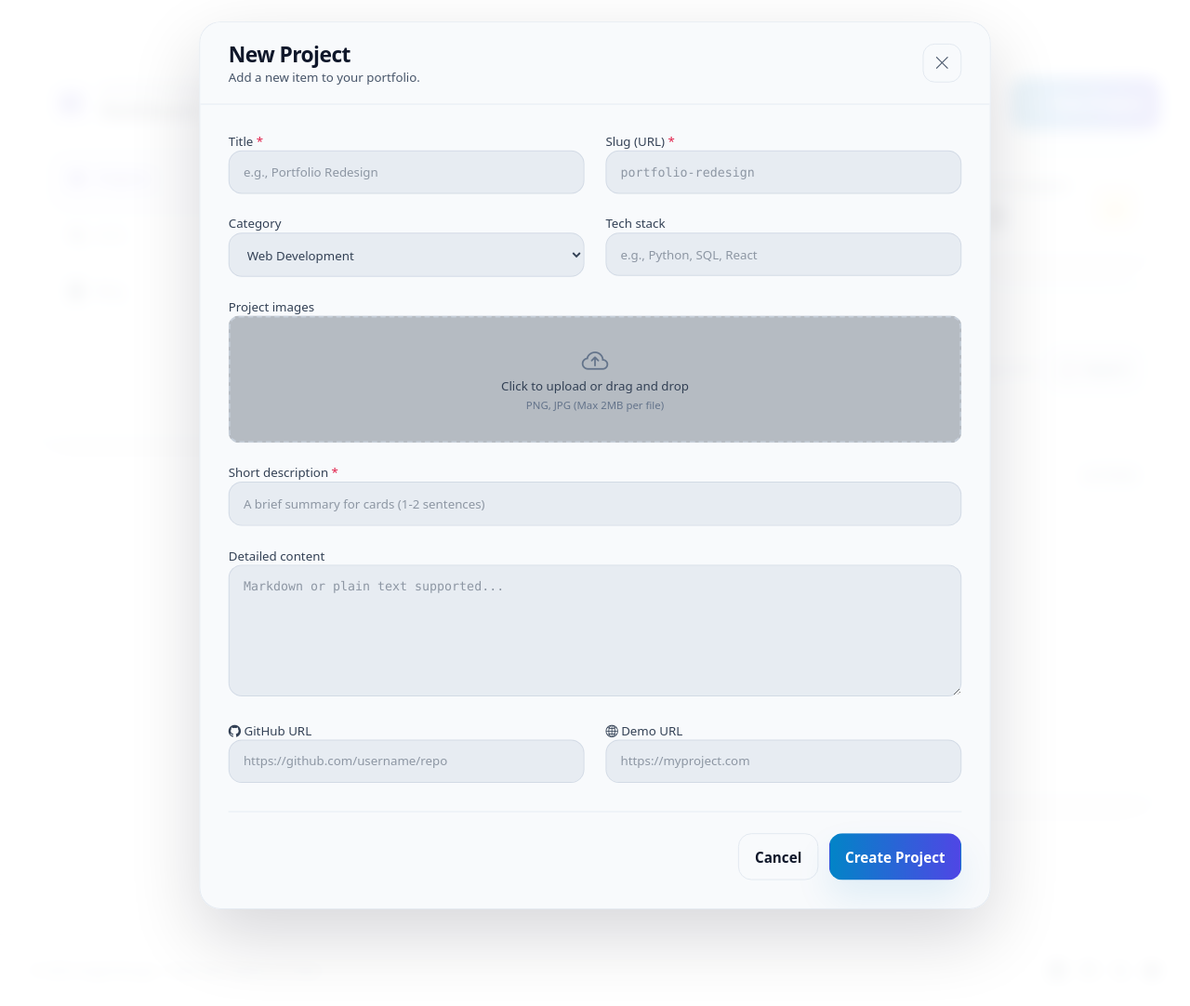
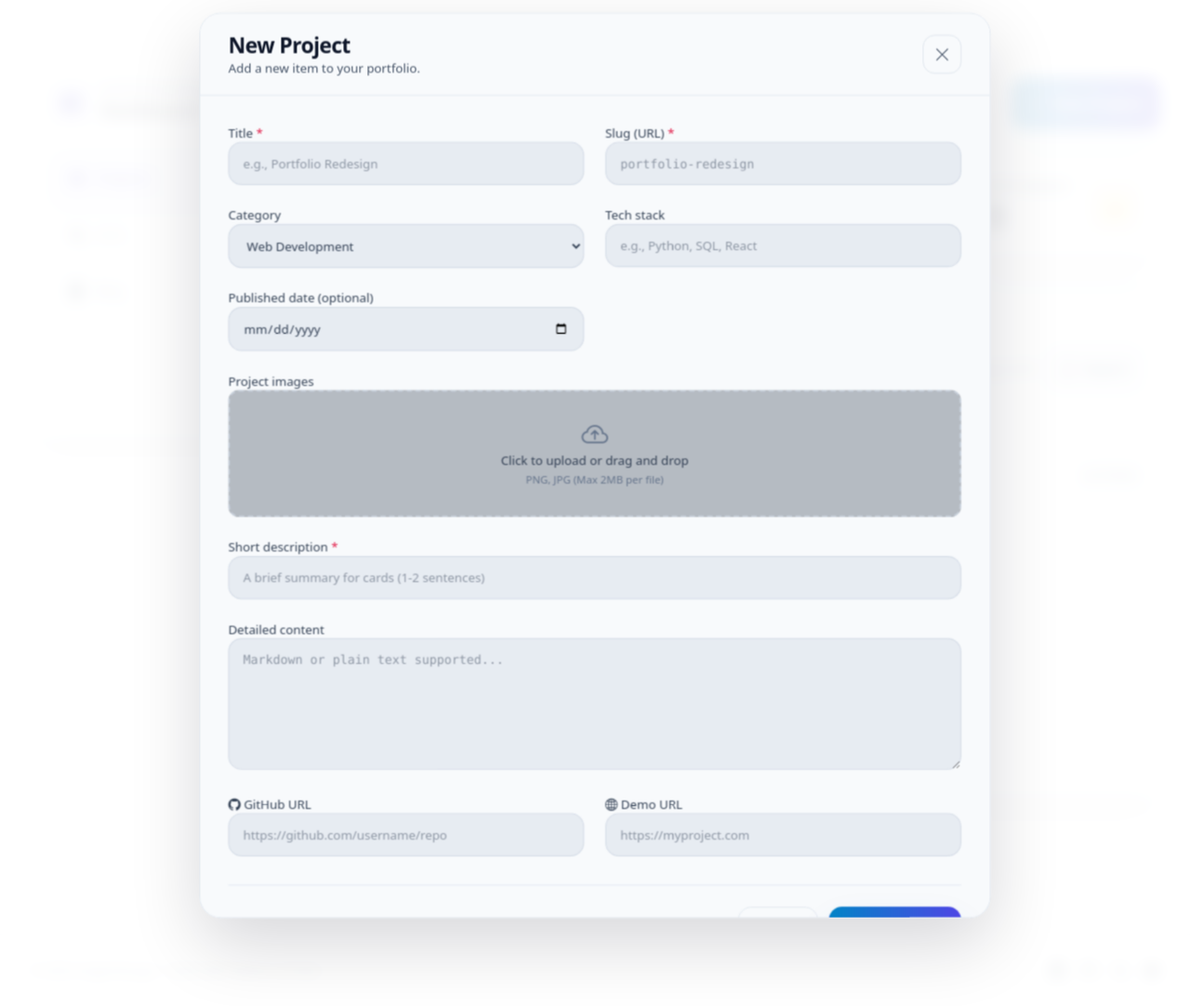
Before and after one commit to angelbvdev/cvweb, a Flask app: page /auth/dashboard in a window 1280 px wide, after a click on "New Project". Shown: the part 81-1163 px from the top of the page at 93% size. Run offline with Flask 3, Linux system fonts and the light colour scheme; the visitor is signed in with stand-in values (Sample User, id 1); data that the repository does not hold is empty; style sheets or scripts are compiled from the project's sources.

Commit message:
checkpoint 2025-12-13_12-55-13

```diff
--- a/app/auth/routes.py
+++ b/app/auth/routes.py
@@ -1,4 +1,4 @@
-from datetime import datetime
+from datetime import datetime, date, timezone
 import os
 from uuid import uuid4
 
@@ -78,6 +78,37 @@ def _upsert_tags(tag_string: str):
             db.session.add(tag)
         tags.append(tag)
     return tags
+
+
+def _parse_optional_publish_datetime(value: str):
+    value = (value or "").strip()
+    if not value:
+        return None
+    try:
+        if "T" in value:
+            dt = datetime.fromisoformat(value)
+        else:
+            d = date.fromisoformat(value)
+            dt = datetime(d.year, d.month, d.day)
+    except ValueError:
+        return None
+    if dt.tzinfo is not None:
+        dt = dt.astimezone(timezone.utc).replace(tzinfo=None)
+    return dt
+
+
+def _preserve_time_if_date_only(input_value: str, parsed_dt: datetime | None, existing_dt: datetime | None):
+    if not parsed_dt or not existing_dt:
+        return parsed_dt
+    if "T" in (input_value or ""):
+        return parsed_dt
+    return parsed_dt.replace(
+        hour=existing_dt.hour,
+        minute=existing_dt.minute,
+        second=existing_dt.second,
+        microsecond=existing_dt.microsecond,
+    )
+
 
 @bp.route('/login', methods=['GET', 'POST'])
 def login():
@@ -161,9 +192,15 @@ def create_blog_post():
     meta_title = (request.form.get('meta_title') or '').strip() or None
     meta_description = (request.form.get('meta_description') or '').strip() or None
     is_published = request.form.get('is_published') == 'on'
+    published_at_input = (request.form.get('published_at') or '').strip()
 
     if not title or not slug or not content:
         flash('Title, slug, and content are required.', 'danger')
+        return redirect(url_for('auth.blog'))
+
+    custom_published_at = _parse_optional_publish_datetime(published_at_input)
+    if is_published and published_at_input and not custom_published_at:
+        flash('Published date must be in YYYY-MM-DD format.', 'danger')
         return redirect(url_for('auth.blog'))
 
     post = BlogPost(
@@ -174,7 +211,7 @@ def create_blog_post():
         meta_title=meta_title,
         meta_description=meta_description,
         is_published=is_published,
-        published_at=datetime.utcnow() if is_published else None,
+        published_at=(custom_published_at or datetime.utcnow()) if is_published else None,
     )
     post.tags = _upsert_tags(tags_string)
 
@@ -220,10 +257,17 @@ def edit_blog_post(id):
     meta_title = (request.form.get('meta_title') or '').strip() or None
     meta_description = (request.form.get('meta_description') or '').strip() or None
     is_published = request.form.get('is_published') == 'on'
+    published_at_input = (request.form.get('published_at') or '').strip()
 
     if not title or not slug or not content:
         flash('Title, slug, and content are required.', 'danger')
         return redirect(url_for('auth.blog'))
+
+    custom_published_at = _parse_optional_publish_datetime(published_at_input)
+    if is_published and published_at_input and not custom_published_at:
+        flash('Published date must be in YYYY-MM-DD format.', 'danger')
+        return redirect(url_for('auth.blog'))
+    custom_published_at = _preserve_time_if_date_only(published_at_input, custom_published_at, post.published_at)
 
     post.title = title
     post.slug = slug
@@ -233,8 +277,11 @@ def edit_blog_post(id):
     post.meta_description = meta_description
     post.tags = _upsert_tags(tags_string)
     post.is_published = is_published
-    if is_published and not post.published_at:
-        post.published_at = datetime.utcnow()
+    if is_published:
+        if custom_published_at:
+            post.published_at = custom_published_at
+        elif not post.published_at:
+            post.published_at = datetime.utcnow()
     if not is_published:
         post.published_at = None
 
@@ -294,6 +341,7 @@ def create_project():
     long_description = request.form.get('long_description')
     github_url = request.form.get('github_url')
     website_url = request.form.get('website_url')
+    published_at_input = (request.form.get('published_at') or '').strip()
 
     # 2. Crear el objeto Proyecto
     new_project = Project(
@@ -308,6 +356,13 @@ def create_project():
     )
 
     try:
+        custom_published_at = _parse_optional_publish_datetime(published_at_input)
+        if published_at_input and not custom_published_at:
+            flash('Published date must be in YYYY-MM-DD format.', 'danger')
+            return redirect(url_for('auth.dashboard'))
+        if custom_published_at:
+            new_project.created_at = custom_published_at
+
         # 3. Guardamos el proyecto PRIMERO para generar el ID
         db.session.add(new_project)
         db.session.commit()
@@ -386,6 +441,12 @@ def edit_project(id):
     project = Project.query.get_or_404(id)
 
     try:
+        published_at_input = (request.form.get('published_at') or '').strip()
+        custom_published_at = _parse_optional_publish_datetime(published_at_input)
+        if published_at_input and not custom_published_at:
+            flash('Published date must be in YYYY-MM-DD format.', 'danger')
+            return redirect(url_for('auth.dashboard'))
+
         # 1. Actualizar datos de texto
         project.title = request.form.get('title')
         project.slug = request.form.get('slug')
@@ -395,6 +456,8 @@ def edit_project(id):
         project.long_description = request.form.get('long_description')
         project.github_url = request.form.get('github_url')
         project.website_url = request.form.get('website_url')
+        if custom_published_at:
+            project.created_at = _preserve_time_if_date_only(published_at_input, custom_published_at, project.created_at)
 
         # 2. Procesar NUEVAS imágenes (si las hay)
         files = request.files.getlist('images')
--- a/app/static/uploads/text.txt
+++ /dev/null
@@ -1 +0,0 @@
-aqui van las fotos
--- a/app/templates/auth/dashboard.html
+++ b/app/templates/auth/dashboard.html
@@ -259,6 +259,7 @@
                           data-long="{{ project.long_description or '' }}"
                           data-github="{{ project.github_url or '' }}"
                           data-web="{{ project.website_url or '' }}"
+                          data-published-at="{{ project.created_at.strftime('%Y-%m-%d') }}"
                           onclick="openEditFromButton(this)">
                     <i class="bi bi-pencil-fill text-xs"></i>
                   </button>
@@ -325,6 +326,10 @@
     <label class="space-y-2 text-sm font-medium text-slate-300">
       <span>Tech stack</span>
       <input type="text" name="technologies" id="{{ 'edit' if is_edit else 'new' }}-tech" placeholder="e.g., Python, SQL, React" class="input bg-slate-800/50 border border-slate-700/50">
+    </label>
+    <label class="space-y-2 text-sm font-medium text-slate-300">
+      <span>Published date (optional)</span>
+      <input type="date" name="published_at" id="{{ 'edit' if is_edit else 'new' }}-published-at" class="input bg-slate-800/50 border border-slate-700/50">
     </label>
   </div>
 
@@ -439,13 +444,14 @@
     }
   }
 
-  function openEdit(id, title, slug, category, tech, desc, longDesc, github, web) {
+  function openEdit(id, title, slug, category, tech, desc, longDesc, github, web, publishedAt) {
     const form = document.getElementById('editProjectForm');
     form.action = "{{ url_for('auth.edit_project', id=0) }}".replace('0', id);
     document.getElementById('edit-title').value = title;
     document.getElementById('edit-slug').value = slug;
     document.getElementById('edit-category').value = category;
     document.getElementById('edit-tech').value = tech;
+    document.getElementById('edit-published-at').value = publishedAt || '';
     document.getElementById('edit-desc').value = desc;
     document.getElementById('edit-long').value = longDesc || '';
     document.getElementById('edit-github').value = github || '';
@@ -463,7 +469,8 @@
       button.dataset.desc || '',
       button.dataset.long || '',
       button.dataset.github || '',
-      button.dataset.web || ''
+      button.dataset.web || '',
+      button.dataset.publishedAt || ''
     );
   }
 
```
Also changed, not shown: app/templates/auth/blog.html (+12 -0 lines), 4 other files.
